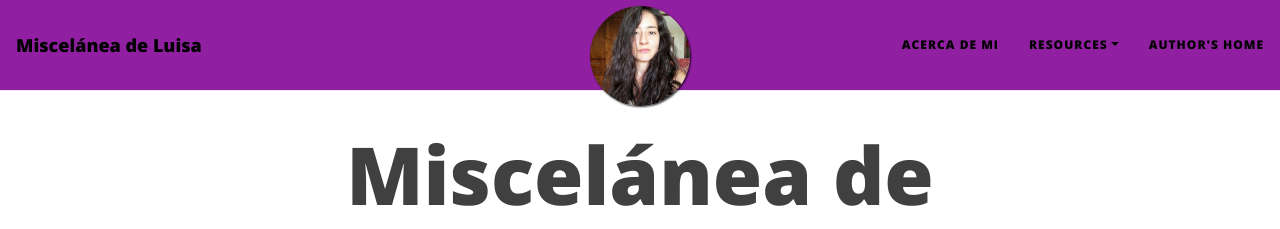
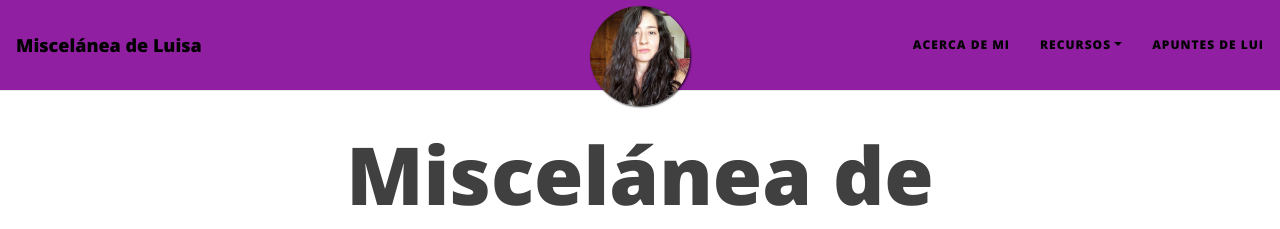
Before and after one commit to LuisaAlfaro/lovelace-blog, a Jekyll site: the page built from index.html, in a window 1280 px wide. Shown: the top 229 px of the page. Built offline with Jekyll 4.4.1, drawn with Linux system fonts in a browser that asks for light colours; nearby versions of some CDN libraries; the list of posts is cut into pages by our own code.

Commit message:
Modificación de los links

```diff
--- a/_config.yml
+++ b/_config.yml
@@ -13,11 +13,10 @@
 
 navbar-links:
   Acerca de mi: "aboutme"
-  Resources:
-    - Beautiful Jekyll: "https://LuisaAlfaro.github.io"
-    - Learn markdown: "https://LuisaAlfaro.github.io"
-    - Mejora tu privacidad: "https://www.torproject.org/"
-  Author's home: "https://LuisaAlfaro.github.io"
+  Recursos:
+    - Hijas Del Internet: "https://anchor.fm/hijas-de-internet"
+    - Mejora tu privacidad con Tor: "https://www.torproject.org/"
+  Apuntes de Lui: "https://luisaAlfaro.github.io/apuntes"
 
 # --- Logo --- #
 
```
